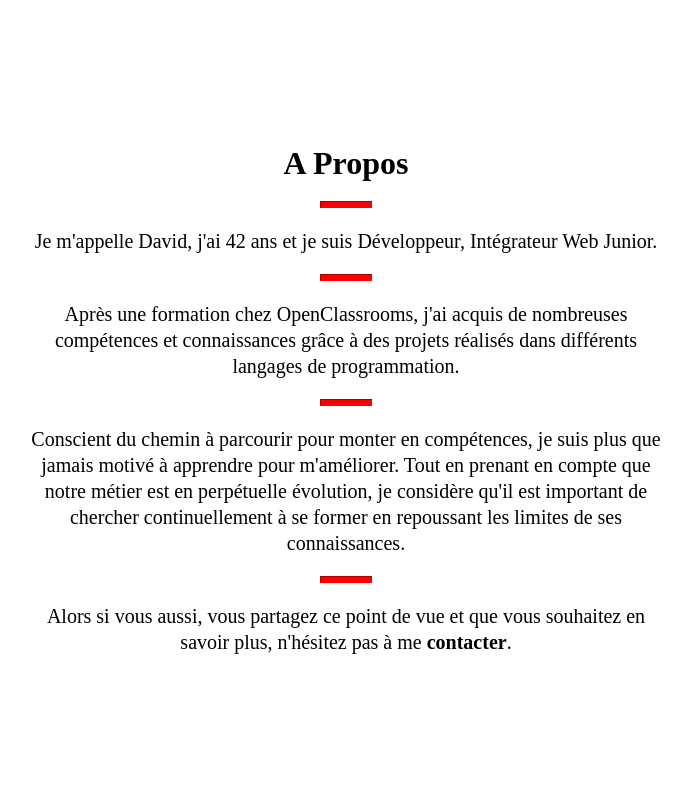
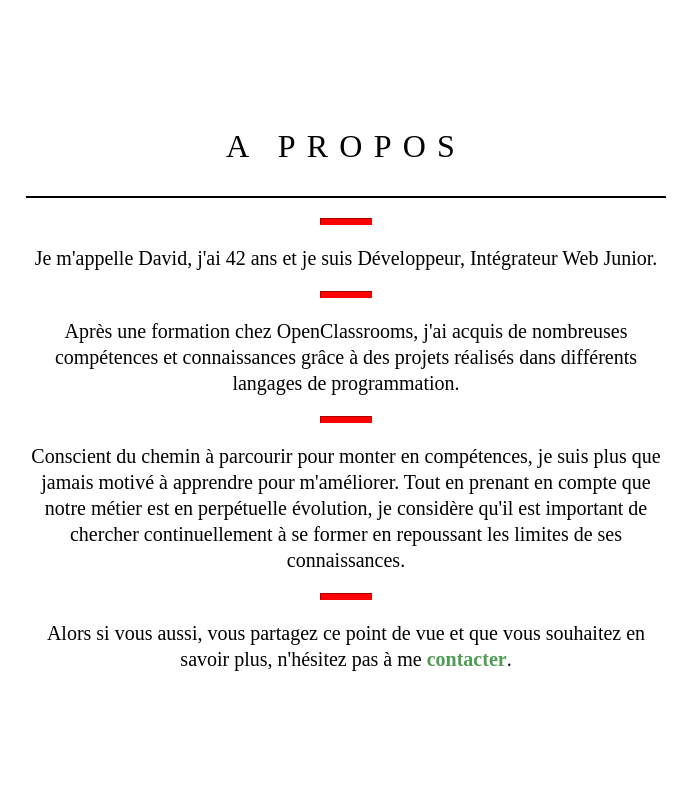
Before and after one commit to davidotch/portfolio, a React (Create React App) app: page / in a window 1280 px wide. Shown: the part 800-1600 px from the top of the page, without its empty margins (294-985 px from the left). Built offline with nearby package versions, Linux system fonts and the light colour scheme; a web font is replaced by a local one.

Commit message:
change color a

```diff
--- a/src/sass/base/_base.scss
+++ b/src/sass/base/_base.scss
@@ -7,9 +7,23 @@
 
 a {
     text-decoration: none;
-    color: inherit;
+    color: $color-primary-dark;
 }
 
 li {
     list-style-type: none;
 }
+
+h2 {
+    text-transform: uppercase;
+    letter-spacing: 0.7rem;
+    font-weight: normal;
+    font-size: 2em;
+    border-bottom: 2px solid #000;
+    padding-bottom: 1em;
+}
+
+h3 {
+    font-size: 1.7em;
+    margin: 1em 0em;
+}
```
